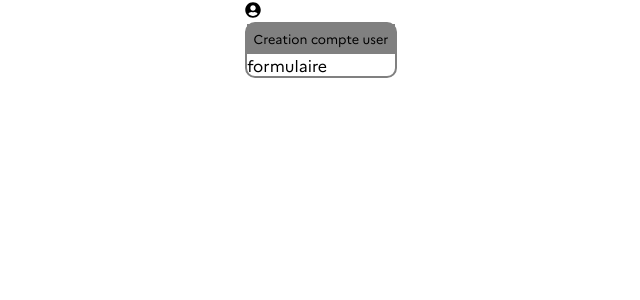
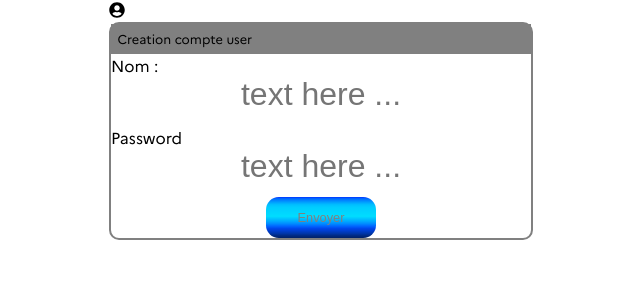
Before and after one commit to NajibACHCHAQ/Cours-React, a Next.js app in the folder front-end/: page /login/inscription in a window 1280 px wide. Shown: the top 300 px of the page, without its empty margins (319-959 px from the left). Built offline with nearby package versions, Linux system fonts and the light colour scheme.

Commit message:
test form

```diff
--- a/front-end/src/tailwind.config.js
+++ b/front-end/src/tailwind.config.js
@@ -4,7 +4,9 @@ module.exports = {
   content: [
     "./src/**/*.html",
     "./src/**/*.js",
-      // Add more file paths as needed
+    "./src/**/*.jsx", // Ajoutez cette ligne si vous utilisez des fichiers JSX
+    "./autre-dossier/**/*.html", // Ajoutez cette ligne pour un autre dossier
+    // Ajoutez plus de chemins de fichiers au besoin
   ],
 
   // other configurations...
--- /dev/null
+++ b/front-end/src/types/form.tsx
@@ -0,0 +1,10 @@
+export interface FormType{
+
+    handleSubmit:any;
+
+}
+
+export interface RegisterFormFielsType{
+    email:string;
+    password:string;
+}
--- a/front-end/src/ui/design-system/box/box-form.tsx
+++ b/front-end/src/ui/design-system/box/box-form.tsx
@@ -1,17 +1,17 @@
 import clsx from "clsx";
-import React from "react"
+import React from "react";
 import '@/styles/styles-box-form.css'
 
-interface Props{
-    children: React.ReactNode;
-    className?:string;
+interface Props {
+  children: React.ReactNode;
+  className?: string;
+  onSubmit?: React.FormEventHandler<HTMLFormElement>; // Ajout de la prop onSubmit
 }
 
-export const BoxForm =({children, className}:Props)=>{
-    return(
-        <div className={clsx("box-form",className)}>
-
-            {children}
-        </div>
-    )
-}
+export const BoxForm = ({ children, className, onSubmit }: Props) => {
+  return (
+    <form className={clsx("box-form", className)} onSubmit={onSubmit}>
+      {children}
+    </form>
+  );
+};
--- a/front-end/src/ui/design-system/button/button.tsx
+++ b/front-end/src/ui/design-system/button/button.tsx
@@ -14,6 +14,7 @@ interface Props {
     disabled?: boolean;
     isLoading?: boolean;
     children?: React.ReactNode;
+    type?:string;
 }
 
 // Définition du composant Button
@@ -26,6 +27,7 @@ export const Button = ({
     disabled,
     isLoading,
     children,
+    type
 }: Props) => {
     let variantStyles: string = "", sizeStyles: string = "", icoSize: number = 0;
 
--- a/front-end/src/ui/modules/authentification/login/login.view.tsx
+++ b/front-end/src/ui/modules/authentification/login/login.view.tsx
@@ -22,9 +22,9 @@ export const LoginView = ()=>{
                 <div className="header-form">
                     Creation compte user
                 </div>
-                <div className="body-form">
+
                     <LoginForm/>
-                </div>
+
             </BoxForm>
         </div>
     </div></>
--- a/front-end/src/ui/modules/authentification/register/register-form.tsx
+++ b/front-end/src/ui/modules/authentification/register/register-form.tsx
@@ -1,5 +1,54 @@
+"use client"
+
+import { Button } from "@/ui/design-system/button/button"
+import { useState } from "react"
+
+
+
 export const RegisterForm = ()=>{
+
+    const [formData, setFormData] = useState(
+        {
+            nom:"",
+            password:""
+        }
+    )
+
+    const handleChange = (event:any) =>{
+        const {type,name,password,value}=event.target
+        setFormData(prev=>{
+            return{
+                ...prev,
+                [name]:value,
+                [password]:value
+
+            }
+        })
+    }
+
+
+
     return(
-        <>formulaire</>
+        <>
+            <label>Nom :</label>
+            <input
+                type="text"
+                placeholder="text here ..."
+                value={formData.nom || ""}
+                onChange={handleChange}
+                name="nom"
+            />
+            <label>Password</label>
+            <input
+                type="password"
+                placeholder="text here ..."
+                value={formData.password || ""}
+                onChange={handleChange}
+                name="password"
+            />
+
+            <Button type="submit" size="small">Envoyer</Button>
+
+        </>
     )
 }
--- a/front-end/src/ui/modules/authentification/register/register.container.tsx
+++ b/front-end/src/ui/modules/authentification/register/register.container.tsx
@@ -1,6 +1,9 @@
+import { SubmitHandler, useForm } from "react-hook-form"
 import { RegisterView } from "./register.view"
+import { RegisterFormFielsType } from "@/types/form";
 
 export const RegisterContainer = ()=>{
+
     return(
         <RegisterView/>
     )
--- a/front-end/src/ui/modules/authentification/register/register.view.tsx
+++ b/front-end/src/ui/modules/authentification/register/register.view.tsx
@@ -3,8 +3,14 @@ import Image from "next/image"
 import { FaUserCircle } from "react-icons/fa";
 import '@/styles/styles-forms.css'
 import { RegisterForm } from "./register-form";
+import { FormType } from "@/types/form";
 
+interface Props{
+    form:FormType
+}
 export const RegisterView = ()=>{
+
+
     return(
         <>
         <div className="container">
@@ -19,13 +25,13 @@ export const RegisterView = ()=>{
             </div>
 
             <div>
-                <BoxForm>
+                <BoxForm >
                     <div className="header-form">
                         Creation compte user
                     </div>
-                    <div className="body-form">
+
                         <RegisterForm/>
-                    </div>
+
                 </BoxForm>
             </div>
         </div>
```
Also changed, not shown: front-end/src/styles/styles-box-form.css (line endings or trailing spaces), front-end/src/styles/styles-forms.css (line endings or trailing spaces). Lines whose indentation alone changed are shown as unchanged.
